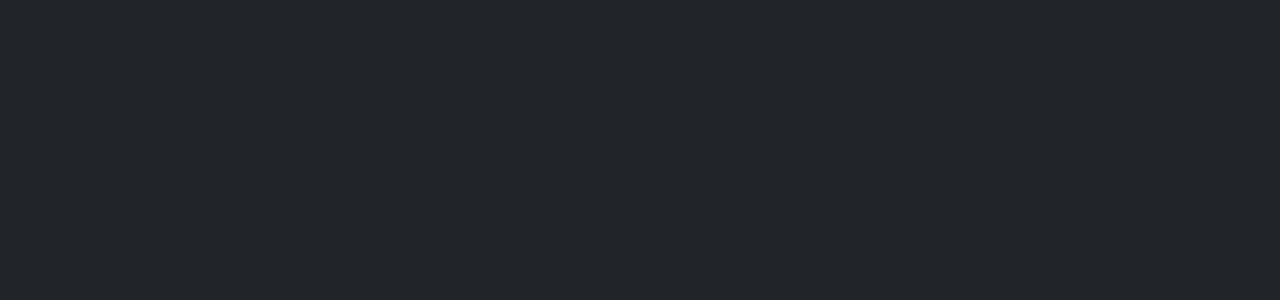
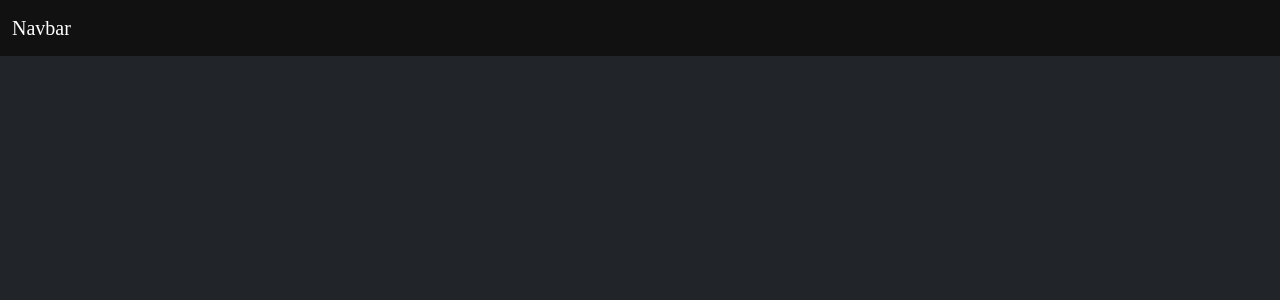
Before and after one commit to Darshit-parzival/Project-MCA-Sem-2, a React (Vite) app in the folder frontend/: page /admin in a window 1280 px wide. Before the commit this address had no page. Shown: the top 300 px of the page. Built offline with nearby package versions, Linux system fonts and the light colour scheme.

Commit message:
started admin design

```diff
--- a/frontend/src/Urls.tsx
+++ b/frontend/src/Urls.tsx
@@ -11,12 +11,16 @@
 import Faq from './pages/public/Faq'
 import Login from './pages/public/Login'
 import Signup from './pages/public/Signup'
+import Home from './pages/admin/Home'
 
 function Urls() {
 
   return (
     <>
     <Routes>
+      <Route path='/admin' element={<Home />} />
+
+      {/* Public */}
       <Route path='/signup' element={<Signup />} />
       <Route path='/login' element={<Login />} />
       <Route path='/faq' element={<Faq />} />
--- /dev/null
+++ b/frontend/src/pages/admin/Home.tsx
@@ -0,0 +1,15 @@
+const Home = () => {
+  return (
+    <div>
+      <nav className="navbar navbar-light bg-light">
+        <div className="container-fluid">
+          <a className="navbar-brand text-white" href="#">
+            Navbar
+          </a>
+        </div>
+      </nav>
+    </div>
+  );
+};
+
+export default Home;
```
